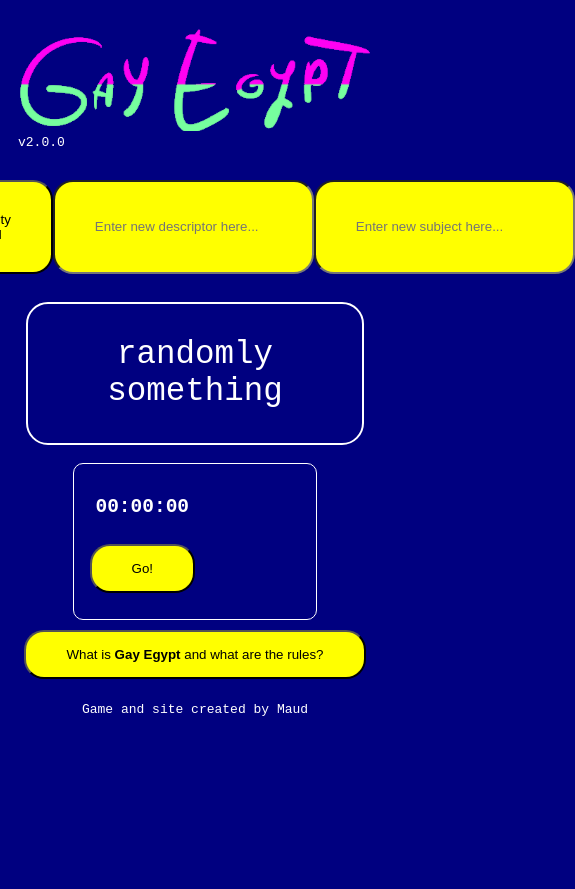
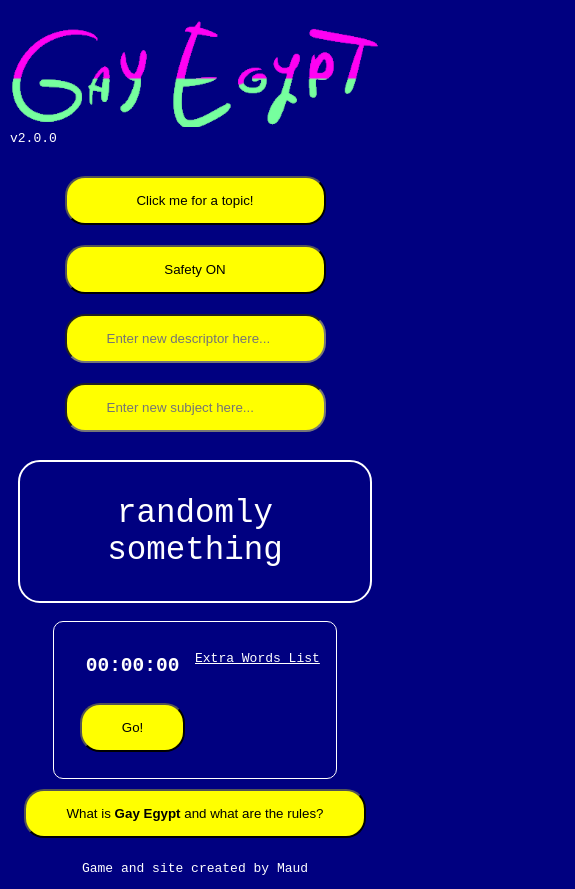
Before and after one commit to m-ox/egypt-game, a React (Vite) app: page / in a window 390 px wide. Shown: the whole page, 575 px wide, since content can reach past the window. Before the commit the page ends 844 px from the top, so only its background shows below. Built offline with nearby package versions, Linux system fonts and the light colour scheme.

Commit message:
updated styles, added header, made it more mobile cute

```diff
--- a/src/App.jsx
+++ b/src/App.jsx
@@ -1,5 +1,4 @@
-import { useState } from 'react'
-
+import React, { useState } from 'react'
 import noun from './lib/noun'
 import adjective from './lib/adjective'
 import random from 'random'
--- a/src/components/wordlist.jsx
+++ b/src/components/wordlist.jsx
@@ -4,6 +4,7 @@ export const WordList = ({extraWords}) => {
 
   return (
     <div className="word-list">
+      <p style={{ textDecoration: "underline" }}>Extra Words List</p>
       <ul>
         {extraWords.map((word, i) => {
           return (
--- a/src/main.jsx
+++ b/src/main.jsx
@@ -1,6 +1,7 @@
 import React from 'react'
 import ReactDOM from 'react-dom/client'
 import App from './App'
+import './styles/index.css'
 
 ReactDOM.createRoot(document.getElementById('root')).render(
   <React.StrictMode>
--- a/src/styles/main.scss
+++ b/src/styles/main.scss
@@ -17,6 +17,7 @@ body {
 
     .button-container {
         display: flex;
+        flex-direction: column;
         .component {
             margin: 10px 0;
             padding: 15px 40px;
@@ -38,6 +39,7 @@ body {
             max-height: 150px;
             text-align-last: center;
             display: flex;
+            flex-direction: column;
             justify-self: center;
             text-align: center;
 
@@ -85,7 +87,7 @@ button {
     border-radius: 20px;
 }
 
-@media only screen and (max-width:801px)  {
+@media only screen and (max-width: 600px)  {
     .App {
         .banner {
             margin: 20px 10px;
@@ -93,6 +95,11 @@ button {
             img {
                 width: 100%;
             }
+        }
+
+        .button-container {
+            display: flex;
+            flex-direction: column;
         }
 
         .topic-result {
```
